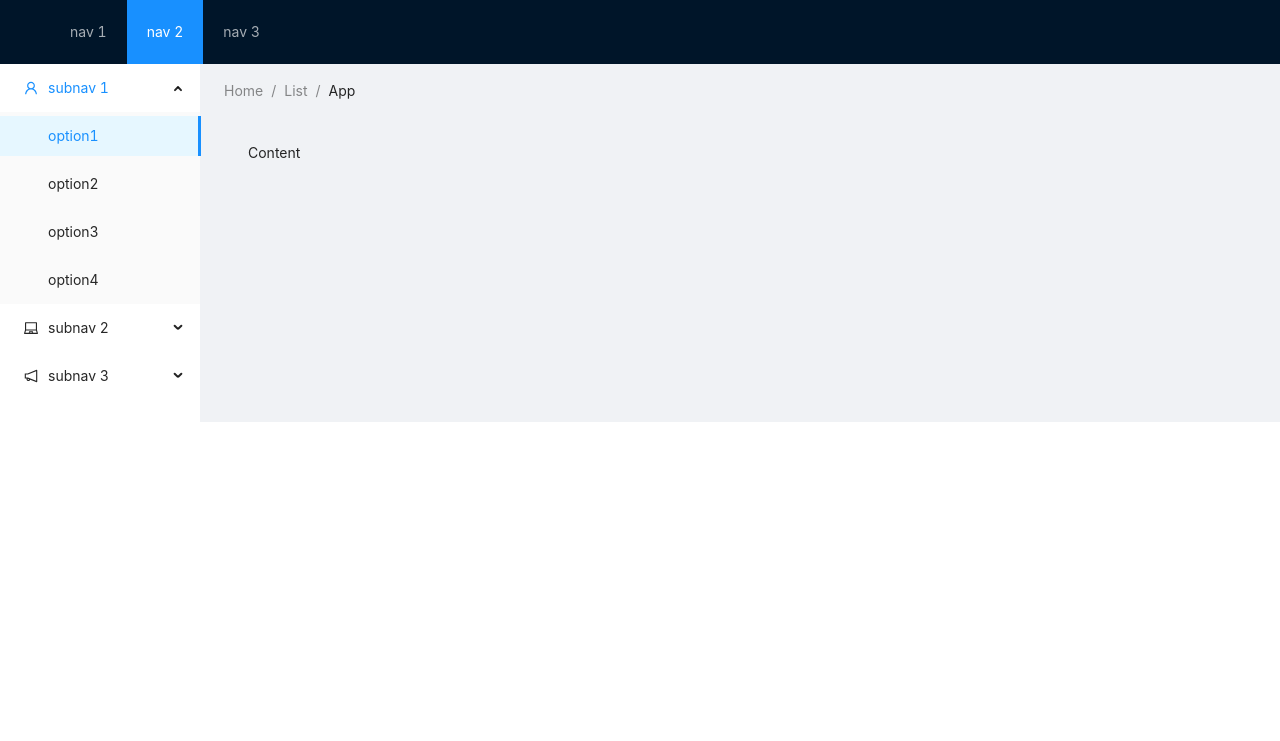
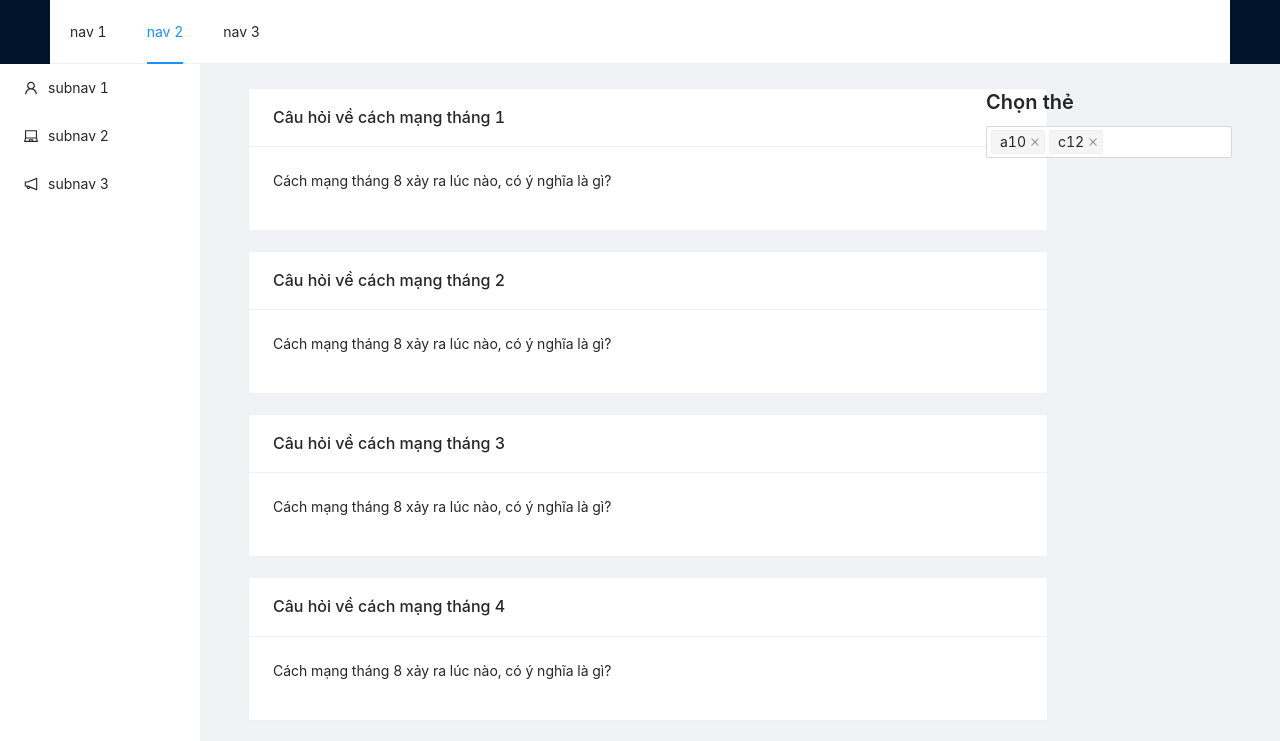
Before and after one commit to ducttse/Capstone, a React (Create React App) app in the folder frontend/: page / in a window 1280 px wide. Shown: the top 741 px of the page. Built offline with nearby package versions, Linux system fonts and the light colour scheme; no server answers.

Commit message:
complete ui (#1)
Co-authored-by: Tran Long <tranlong@Trans-MacBook-Pro.local>

```diff
--- a/frontend/src/App.js
+++ b/frontend/src/App.js
@@ -1,6 +1,8 @@
 import { notification } from "antd";
 import { useEffect, useState } from "react";
 import CustomLayout from "./common/CustomLayout";
+import QuestionCard from "./components/question/QuestionCard";
+import QuestionCardPage from "./components/question/QuestionCardPage.js";
 import { getFireBaseToken, onMessageListener } from "./firebase";
 const openNotification = (message, description) => {
 	notification.open({
@@ -13,6 +15,8 @@ const openNotification = (message, description) => {
 };
 
 const App = () => {
+	// TODO: implement notification
+	// eslint-disable-next-line no-unused-vars
 	const [isTokenFound, setTokenFound] = useState(false);
 	useEffect(() => {
 		getFireBaseToken(setTokenFound);
@@ -27,7 +31,7 @@ const App = () => {
 
 	return (
 		<>
-			<CustomLayout />
+			<CustomLayout content={<QuestionCardPage />} />
 		</>
 	);
 };
--- a/frontend/src/common/CustomLayout.js
+++ b/frontend/src/common/CustomLayout.js
@@ -5,6 +5,7 @@ import {
 } from "@ant-design/icons";
 import { Breadcrumb, Layout, Menu } from "antd";
 import React from "react";
+import "./CustomeLayout.css";
 const { Header, Content, Sider } = Layout;
 const items1 = ["1", "2", "3"].map((key) => ({
 	key,
@@ -16,28 +17,16 @@ const items2 = [UserOutlined, LaptopOutlined, NotificationOutlined].map(
 		return {
 			key: `sub${key}`,
 			icon: React.createElement(icon),
-			label: `subnav ${key}`,
-			children: new Array(4).fill(null).map((_, j) => {
-				const subKey = index * 4 + j + 1;
-				return {
-					key: subKey,
-					label: `option${subKey}`
-				};
-			})
+			label: `subnav ${key}`
 		};
 	}
 );
 
-const CustomLayout = () => (
+const CustomLayout = (props) => (
 	<Layout>
 		<Header className="header">
 			<div className="logo" />
-			<Menu
-				theme="dark"
-				mode="horizontal"
-				defaultSelectedKeys={["2"]}
-				items={items1}
-			/>
+			<Menu mode="horizontal" defaultSelectedKeys={["2"]} items={items1} />
 		</Header>
 		<Layout>
 			<Sider width={200} className="site-layout-background">
@@ -57,7 +46,7 @@ const CustomLayout = () => (
 					padding: "0 24px 24px"
 				}}
 			>
-				<Breadcrumb
+				{/* <Breadcrumb
 					style={{
 						margin: "16px 0"
 					}}
@@ -65,7 +54,7 @@ const CustomLayout = () => (
 					<Breadcrumb.Item>Home</Breadcrumb.Item>
 					<Breadcrumb.Item>List</Breadcrumb.Item>
 					<Breadcrumb.Item>App</Breadcrumb.Item>
-				</Breadcrumb>
+				</Breadcrumb> */}
 				<Content
 					className="site-layout-background"
 					style={{
@@ -74,7 +63,7 @@ const CustomLayout = () => (
 						minHeight: 280
 					}}
 				>
-					Content
+					{props.content ? props.content : <h2>No content</h2>}
 				</Content>
 			</Layout>
 		</Layout>
--- /dev/null
+++ b/frontend/src/common/CustomeLayout.css
@@ -0,0 +1,3 @@
+.header {
+	background: #fff;
+}
--- /dev/null
+++ b/frontend/src/components/question/MultiSelection.js
@@ -0,0 +1,35 @@
+import { Select, Typography } from "antd";
+import React from "react";
+const { Option } = Select;
+const { Title } = Typography;
+const children = [];
+
+for (let i = 10; i < 36; i++) {
+	children.push(<Option key={i.toString(36) + i}>{i.toString(36) + i}</Option>);
+}
+
+const handleChange = (value) => {
+	console.log(`selected ${value}`);
+};
+
+const MultiSelection = () => {
+	return (
+		<>
+			<Title level={4}>Chọn thẻ</Title>
+			<Select
+				mode="multiple"
+				allowClear
+				style={{
+					width: "100%"
+				}}
+				placeholder="Please select"
+				defaultValue={["a10", "c12"]}
+				onChange={handleChange}
+			>
+				{children}
+			</Select>
+		</>
+	);
+};
+
+export default MultiSelection;
--- /dev/null
+++ b/frontend/src/components/question/QuestionCard.js
@@ -0,0 +1,16 @@
+import { Card } from "antd";
+
+const QuestionCard = (props) => {
+	return (
+		<>
+			<Card
+				title={props.title}
+				style={{ width: 800, marginBottom: 20, cursor: "pointer" }}
+			>
+				<p>{props.content}</p>
+			</Card>
+		</>
+	);
+};
+
+export default QuestionCard;
--- /dev/null
+++ b/frontend/src/components/question/QuestionCardPage.js
@@ -0,0 +1,112 @@
+import QuestionCard from "./QuestionCard.js";
+import { Col, Pagination, Row } from "antd";
+import { useEffect, useState } from "react";
+import MultiSelection from "./MultiSelection.js";
+const questions = [
+	{
+		id: "1",
+		title: "Câu hỏi về cách mạng tháng ",
+		content: "Cách mạng tháng 8 xảy ra lúc nào, có ý nghĩa là gì?"
+	},
+	{
+		id: "2",
+		title: "Câu hỏi về cách mạng tháng ",
+		content: "Cách mạng tháng 8 xảy ra lúc nào, có ý nghĩa là gì?"
+	},
+	{
+		id: "3",
+		title: "Câu hỏi về cách mạng tháng ",
+		content: "Cách mạng tháng 8 xảy ra lúc nào, có ý nghĩa là gì?"
+	},
+	{
+		id: "4",
+		title: "Câu hỏi về cách mạng tháng ",
+		content: "Cách mạng tháng 8 xảy ra lúc nào, có ý nghĩa là gì?"
+	},
+	{
+		id: "5",
+		title: "Câu hỏi về cách mạng tháng ",
+		content: "Cách mạng tháng 8 xảy ra lúc nào, có ý nghĩa là gì?"
+	},
+	{
+		id: "6",
+		title: "Câu hỏi về cách mạng tháng ",
+		content: "Cách mạng tháng 8 xảy ra lúc nào, có ý nghĩa là gì?"
+	},
+	{
+		id: "7",
+		title: "Câu hỏi về cách mạng tháng ",
+		content: "Cách mạng tháng 8 xảy ra lúc nào, có ý nghĩa là gì?"
+	},
+	{
+		id: "8",
+		title: "Câu hỏi về cách mạng tháng ",
+		content: "Cách mạng tháng 8 xảy ra lúc nào, có ý nghĩa là gì?"
+	},
+	{
+		id: "9",
+		title: "Câu hỏi về cách mạng tháng ",
+		content: "Cách mạng tháng 8 xảy ra lúc nào, có ý nghĩa là gì?"
+	},
+	{
+		id: "10",
+		title: "Câu hỏi về cách mạng tháng ",
+		content: "Cách mạng tháng 8 xảy ra lúc nào, có ý nghĩa là gì?"
+	}
+];
+
+const getItems = (data, currentPage) =>
+	truncateData(data, currentPage).map((question, i) => {
+		return (
+			<QuestionCard
+				key={i}
+				title={question.title + " " + question.id}
+				content={question.content}
+			/>
+		);
+	});
+
+const ITEM_PER_PAGE = 5;
+
+const truncateData = (data, currentPage) => {
+	const a = data.slice(
+		(currentPage - 1) * ITEM_PER_PAGE,
+		currentPage * ITEM_PER_PAGE
+	);
+	return a;
+};
+
+const QuestionCardPage = () => {
+	const [item, setItem] = useState([]);
+	const [currentPage, setCurrentPage] = useState(1);
+
+	const onChangeCurrentPage = (page, pageSize) => {
+		console.log("change fn current page", page);
+		setCurrentPage(page);
+	};
+
+	useEffect(() => {
+		setItem(getItems(questions, currentPage));
+	}, [currentPage]);
+
+	return (
+		<>
+			<Row>
+				<Col span={18}>
+					{item ? item : <h2>No content</h2>}
+					<Pagination
+						total={questions.length}
+						defaultCurrent={currentPage}
+						pageSize={ITEM_PER_PAGE}
+						onChange={onChangeCurrentPage}
+					/>
+				</Col>
+				<Col span={6}>
+					<MultiSelection />
+				</Col>
+			</Row>
+		</>
+	);
+};
+
+export default QuestionCardPage;
```
